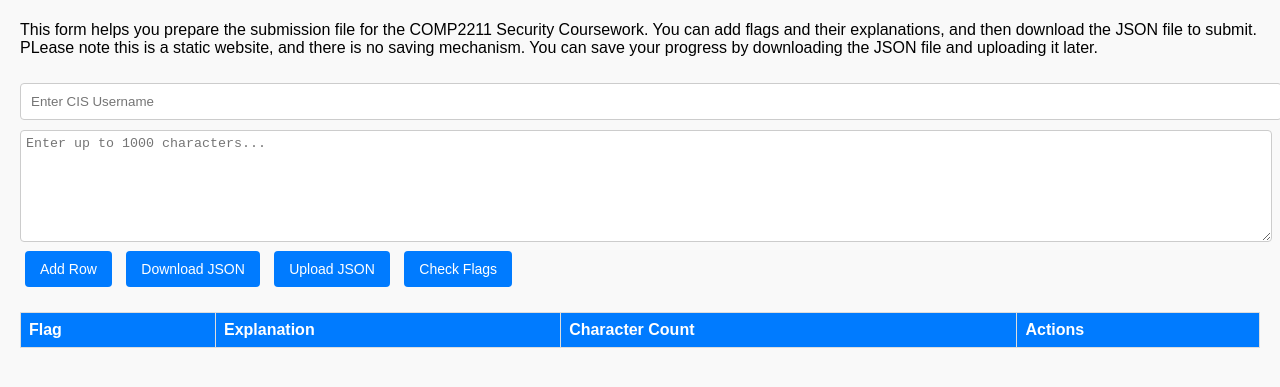
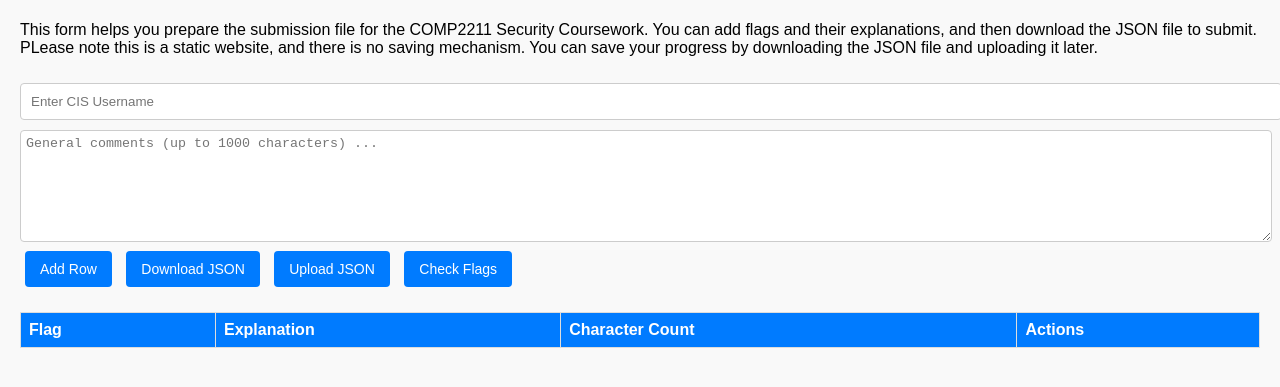
Before and after one commit to charlesmorisset/cw-submission, a plain HTML site: page index.html in a window 1280 px wide. Shown: the part 59-446 px from the top of the page. Drawn offline with nearby package versions, Linux system fonts and the light colour scheme.

Commit message:
Clarify the purpose of the global text area

```diff
--- a/index.html
+++ b/index.html
@@ -68,7 +68,7 @@
         progress by downloading the JSON file and uploading it later.
     </p>
     <input id="cisUsername" placeholder="Enter CIS Username" style="width: 100%; margin: 10px 0; padding: 10px; border: 1px solid #ccc; border-radius: 4px;">
-    <textarea id="globalTextarea" maxlength="1000" placeholder="Enter up to 1000 characters..." style="width: 100%; height: 100px;"></textarea>
+    <textarea id="globalTextarea" maxlength="1000" placeholder="General comments (up to 1000 characters) ..." style="width: 100%; height: 100px;"></textarea>
     <button id="addRowButton">Add Row</button>
     <button id="downloadJsonButton">Download JSON</button>
     <input type="file" id="uploadJsonInput" accept="application/json" style="display: none;">
```
